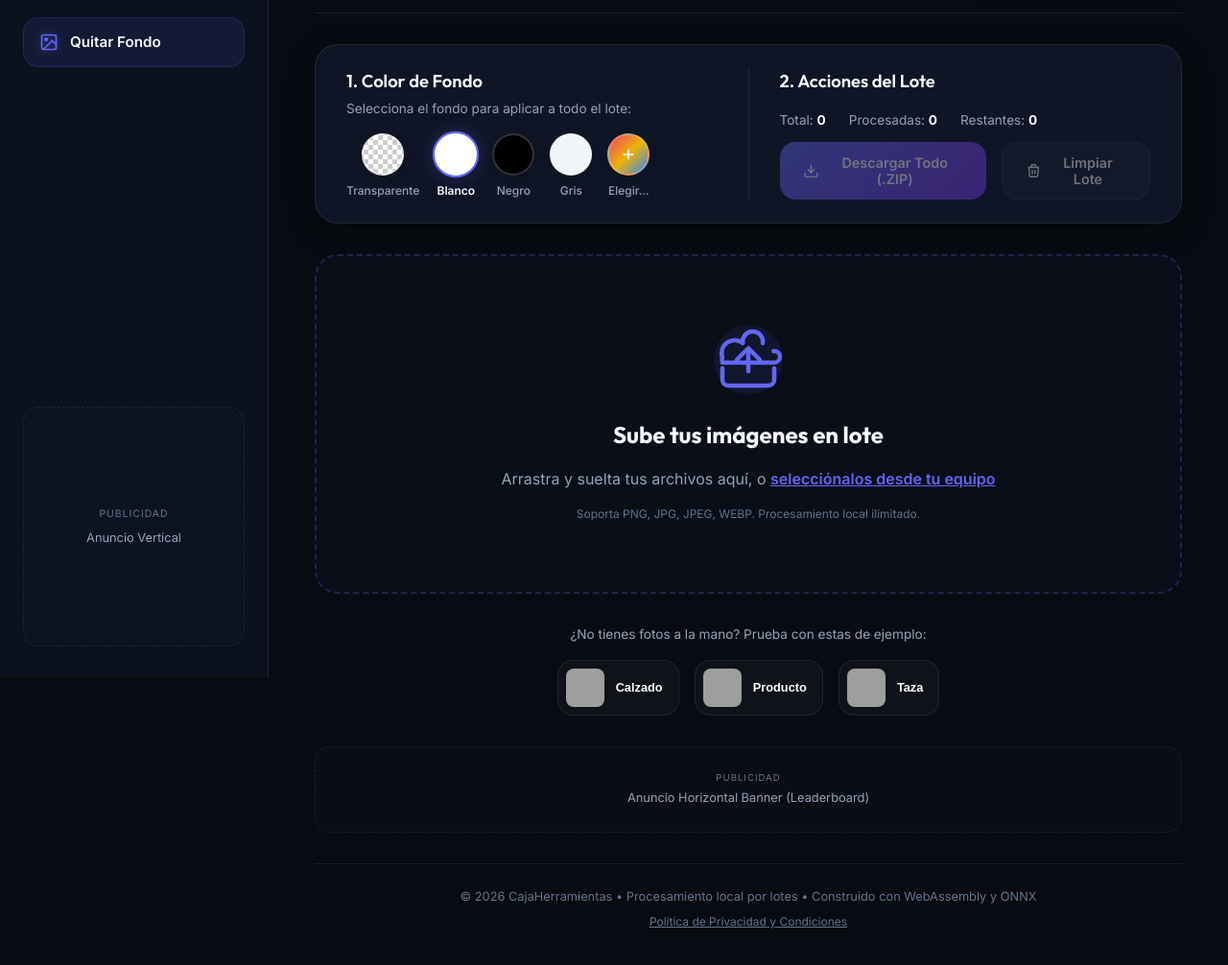
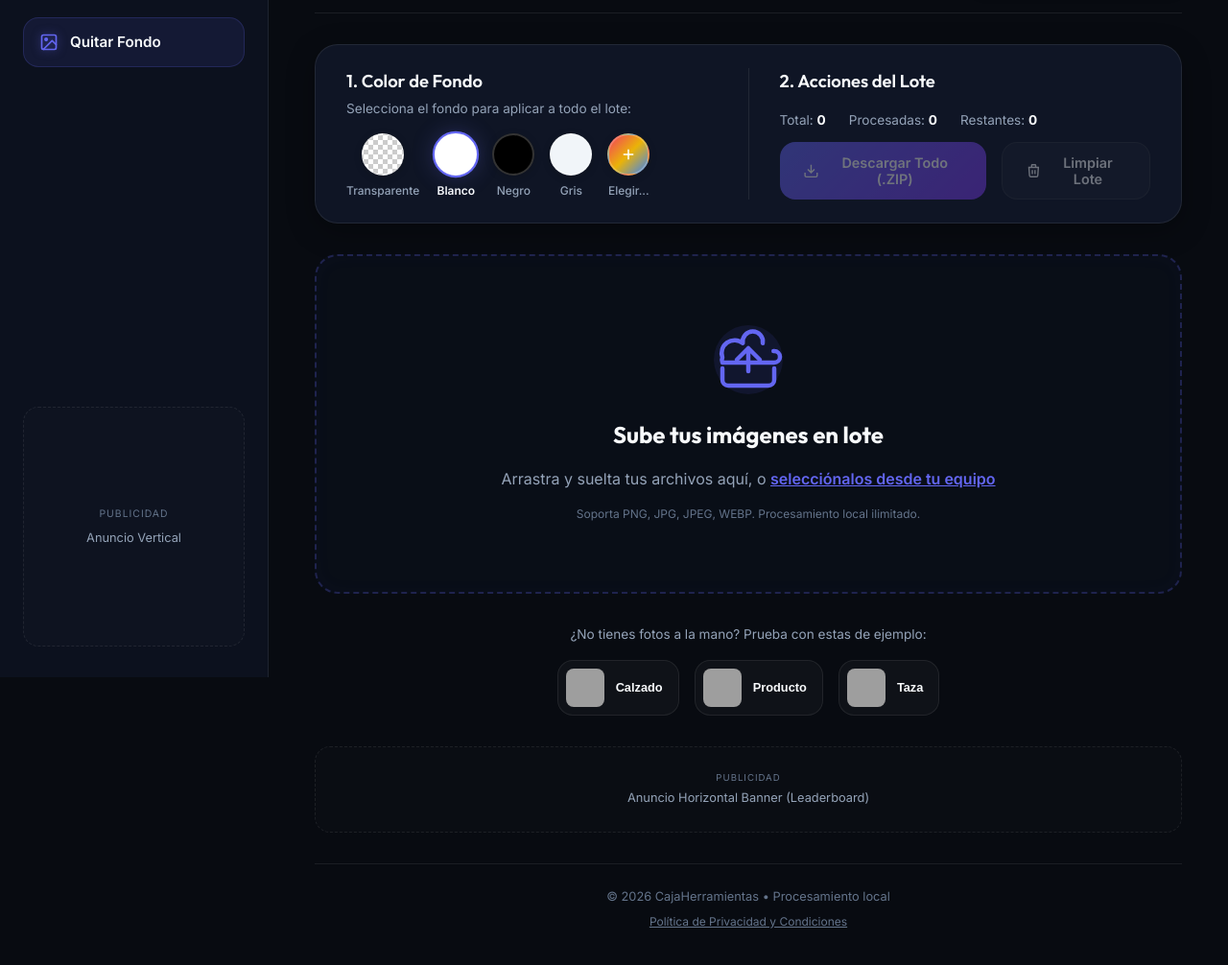
Before and after one commit to RobertoC1006/caja-herramientas, a website built with Vite: page index.html in a window 1280 px wide. Shown: the part 94-1100 px from the top of the page at 96% size. Built offline with nearby package versions, Linux system fonts and the light colour scheme; grey boxes are pictures that could not be loaded.

Commit message:
Update index.html

```diff
--- a/index.html
+++ b/index.html
@@ -1,16 +1,21 @@
 <!DOCTYPE html>
 <html lang="es">
+
 <head>
   <meta charset="UTF-8">
   <meta name="viewport" content="width=device-width, initial-scale=1.0">
   <title>CajaHerramientas AI - Quitar Fondo y Utilidades de Imagen en Lote</title>
-  <meta name="description" content="Colección de herramientas locales para procesar imágenes en lote: elimina fondos con IA, redimensiona y convierte formatos. 100% privado y gratuito.">
+  <meta name="description"
+    content="Colección de herramientas locales para procesar imágenes en lote: elimina fondos con IA, redimensiona y convierte formatos. 100% privado y gratuito.">
   <!-- Google Fonts: Outfit & Inter -->
   <link rel="preconnect" href="https://fonts.googleapis.com">
   <link rel="preconnect" href="https://fonts.gstatic.com" crossorigin>
-  <link href="https://fonts.googleapis.com/css2?family=Inter:wght@300;400;500;600;700&family=Outfit:wght@400;500;600;700;800&display=swap" rel="stylesheet">
+  <link
+    href="https://fonts.googleapis.com/css2?family=Inter:wght@300;400;500;600;700&family=Outfit:wght@400;500;600;700;800&display=swap"
+    rel="stylesheet">
   <link rel="stylesheet" href="/src/styles/main.css">
 </head>
+
 <body>
   <div class="app-container">
     <!-- Inject Sidebar component -->
@@ -32,16 +37,20 @@
       </div>
 
       <!-- Horizontal Ad Container -->
-      <div id="ad-horizontal-container" class="ad-box-horizontal" style="min-height: 90px; background: rgba(255,255,255,0.01); display: flex; flex-direction: column; align-items: center; justify-content: center; border-radius: var(--radius-md); border: 1px dashed var(--border-color); font-size: 0.75rem; color: var(--text-muted); margin-top: auto; padding: 1rem; text-align: center; gap: 0.25rem;">
-        <span style="font-size: 0.6rem; text-transform: uppercase; letter-spacing: 1px; color: var(--text-muted);">Publicidad</span>
+      <div id="ad-horizontal-container" class="ad-box-horizontal"
+        style="min-height: 90px; background: rgba(255,255,255,0.01); display: flex; flex-direction: column; align-items: center; justify-content: center; border-radius: var(--radius-md); border: 1px dashed var(--border-color); font-size: 0.75rem; color: var(--text-muted); margin-top: auto; padding: 1rem; text-align: center; gap: 0.25rem;">
+        <span
+          style="font-size: 0.6rem; text-transform: uppercase; letter-spacing: 1px; color: var(--text-muted);">Publicidad</span>
         <span style="font-size: 0.8rem; color: var(--text-secondary);">Anuncio Horizontal Banner (Leaderboard)</span>
       </div>
 
       <!-- Footer -->
       <footer class="app-footer-bar">
-        <p>&copy; 2026 CajaHerramientas • Procesamiento local por lotes • Construido con WebAssembly y ONNX</p>
+        <p>&copy; 2026 CajaHerramientas • Procesamiento local</p>
         <div class="footer-links" style="margin-top: 0.5rem; display: flex; justify-content: center; gap: 1rem;">
-          <a id="btn-privacy-policy" class="footer-link" style="color: var(--text-muted); font-size: 0.75rem; text-decoration: underline; cursor: pointer; transition: color var(--transition-fast);">Política de Privacidad y Condiciones</a>
+          <a id="btn-privacy-policy" class="footer-link"
+            style="color: var(--text-muted); font-size: 0.75rem; text-decoration: underline; cursor: pointer; transition: color var(--transition-fast);">Política
+            de Privacidad y Condiciones</a>
         </div>
       </footer>
     </main>
@@ -57,4 +66,5 @@
   <!-- Scripts -->
   <script type="module" src="/src/main.js"></script>
 </body>
+
 </html>
```
